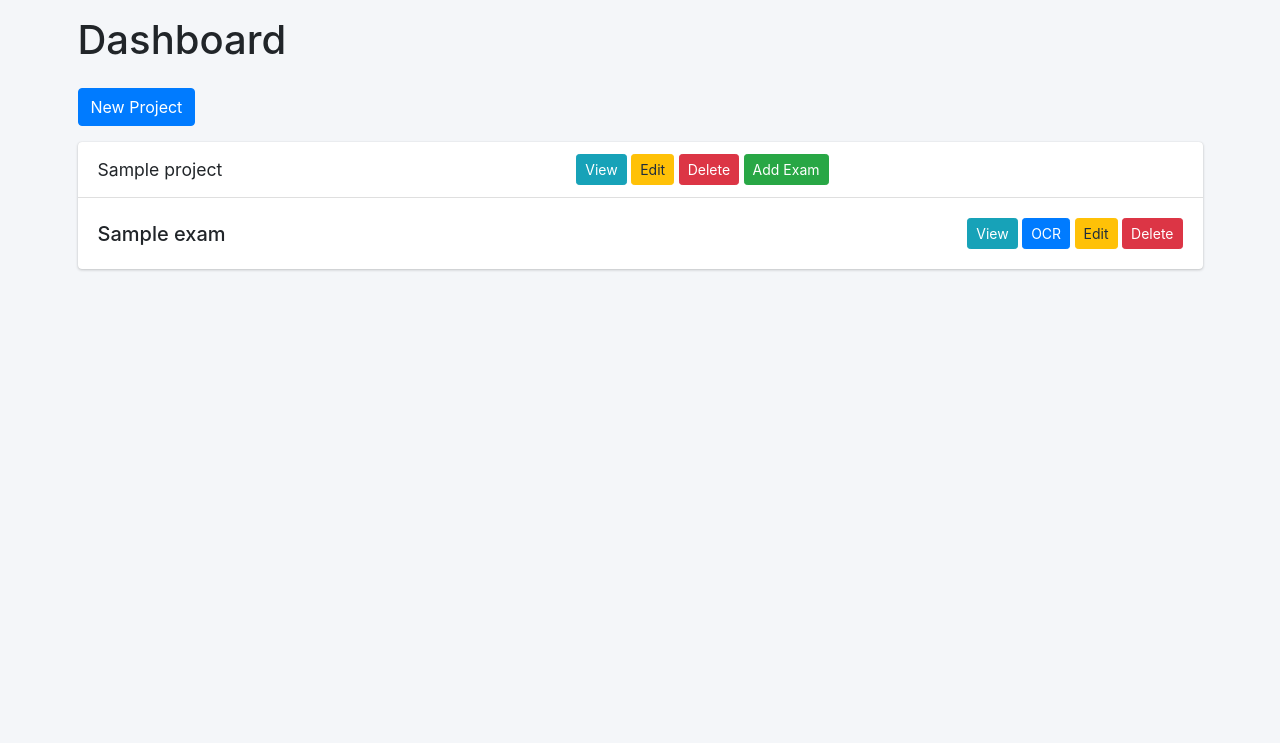
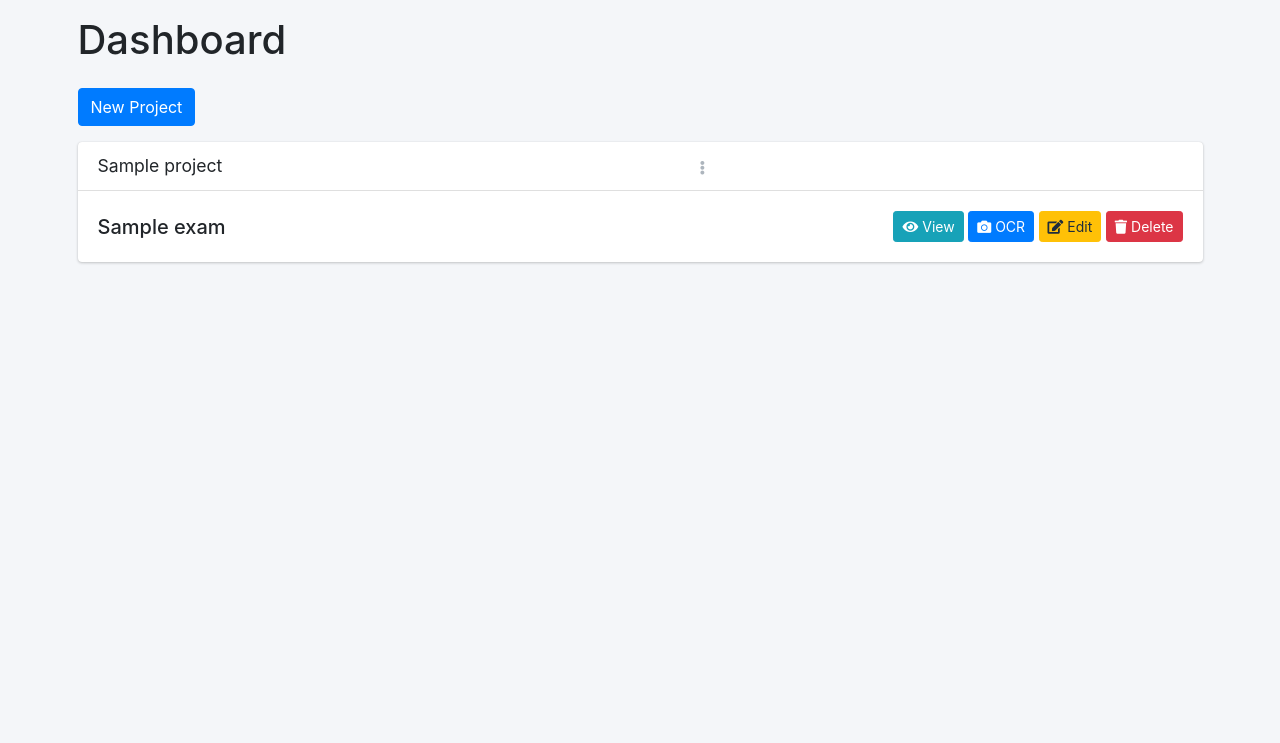
Before and after one commit to IgoyAI/koreksi-soal-ai, a Flask app: template ocr_app/templates/dashboard.html in a window 1280 px wide. Shown: the part 57-800 px from the top of the page. Run offline with Flask 3, Linux system fonts and the light colour scheme; the template is opened without the code that fills it: most values are stand-ins (such as "Sample title", 1, 10 or a date in 2020); some libraries are stand-ins or nearby versions.

Commit message:
Add answer sheet codes and improve UI

```diff
--- a/ocr_app/app.py
+++ b/ocr_app/app.py
@@ -1,5 +1,6 @@
 import os
 import re
+import uuid
 from typing import Dict, List, Any
 
 from flask import (
@@ -223,12 +224,22 @@ def create_app() -> Flask:
     @app.route("/download")
     @login_required
     def download_sheet():
-        nonlocal exam_name, num_questions
+        nonlocal exam_name, num_questions, answer_key
         if not exam_name:
             flash("Exam details not set.", "danger")
             return redirect(url_for("index"))
+        try:
+            n = int(request.args.get("num_students", "1"))
+        except ValueError:
+            n = 1
+        n = max(1, min(n, 500))
+        codes = [uuid.uuid4().hex[:8] for _ in range(n)]
         tex = render_template(
-            "answer_sheet.tex", exam_name=exam_name, num_questions=num_questions
+            "answer_sheet.tex",
+            exam_name=exam_name,
+            num_questions=num_questions,
+            answer_key=answer_key,
+            codes=codes,
         )
         tmpdir = os.path.join(app.root_path, "tmp")
         os.makedirs(tmpdir, exist_ok=True)
--- a/ocr_app/templates/dashboard.html
+++ b/ocr_app/templates/dashboard.html
@@ -11,14 +11,18 @@
       <div class="card mb-3">
         <div class="card-header d-flex justify-content-between align-items-center">
           <h3 class="card-title mb-0">{{ project.name }}</h3>
-          <div>
-
-            <a href="{{ url_for('view_project', pid=pid) }}" class="btn btn-sm btn-info">View</a>
-            <a href="{{ url_for('edit_project', pid=pid) }}" class="btn btn-sm btn-warning">Edit</a>
-            <form action="{{ url_for('delete_project', pid=pid) }}" method="post" style="display:inline">
-              <button type="submit" class="btn btn-sm btn-danger" onclick="return confirm('Delete project?')">Delete</button>
-            </form>
-            <button type="button" class="btn btn-sm btn-success" data-toggle="modal" data-target="#examModal{{ pid }}">Add Exam</button>
+          <div class="dropdown">
+            <button class="btn btn-tool" data-toggle="dropdown" aria-haspopup="true" aria-expanded="false">
+              <i class="fas fa-ellipsis-v"></i>
+            </button>
+            <div class="dropdown-menu dropdown-menu-right">
+              <a class="dropdown-item" href="{{ url_for('view_project', pid=pid) }}"><i class="fas fa-eye mr-1"></i>View</a>
+              <a class="dropdown-item" href="{{ url_for('edit_project', pid=pid) }}"><i class="fas fa-edit mr-1"></i>Edit</a>
+              <form action="{{ url_for('delete_project', pid=pid) }}" method="post" onsubmit="return confirm('Delete project?')">
+                <button type="submit" class="dropdown-item"><i class="fas fa-trash mr-1"></i>Delete</button>
+              </form>
+              <a class="dropdown-item" href="#" data-toggle="modal" data-target="#examModal{{ pid }}"><i class="fas fa-plus mr-1"></i>Add Exam</a>
+            </div>
           </div>
         </div>
         <div class="card-body">
@@ -34,11 +38,11 @@
                   </a>
                 </h5>
                 <div>
-                  <a href="{{ url_for('view_exam', pid=pid, eid=eid) }}" class="btn btn-sm btn-info">View</a>
-                  <a href="{{ url_for('ocr_exam', pid=pid, eid=eid) }}" class="btn btn-sm btn-primary">OCR</a>
-                  <a href="{{ url_for('edit_exam', pid=pid, eid=eid) }}" class="btn btn-sm btn-warning">Edit</a>
+                  <a href="{{ url_for('view_exam', pid=pid, eid=eid) }}" class="btn btn-sm btn-info"><i class="fas fa-eye mr-1"></i>View</a>
+                  <a href="{{ url_for('ocr_exam', pid=pid, eid=eid) }}" class="btn btn-sm btn-primary"><i class="fas fa-camera mr-1"></i>OCR</a>
+                  <a href="{{ url_for('edit_exam', pid=pid, eid=eid) }}" class="btn btn-sm btn-warning"><i class="fas fa-edit mr-1"></i>Edit</a>
                   <form action="{{ url_for('delete_exam', pid=pid, eid=eid) }}" method="post" style="display:inline">
-                    <button type="submit" class="btn btn-sm btn-danger" onclick="return confirm('Delete exam?')">Delete</button>
+                    <button type="submit" class="btn btn-sm btn-danger" onclick="return confirm('Delete exam?')"><i class="fas fa-trash mr-1"></i>Delete</button>
                   </form>
                 </div>
               </div>
```
Also changed, not shown: ocr_app/templates/index.html (+10 -4 lines), 1 other file.
